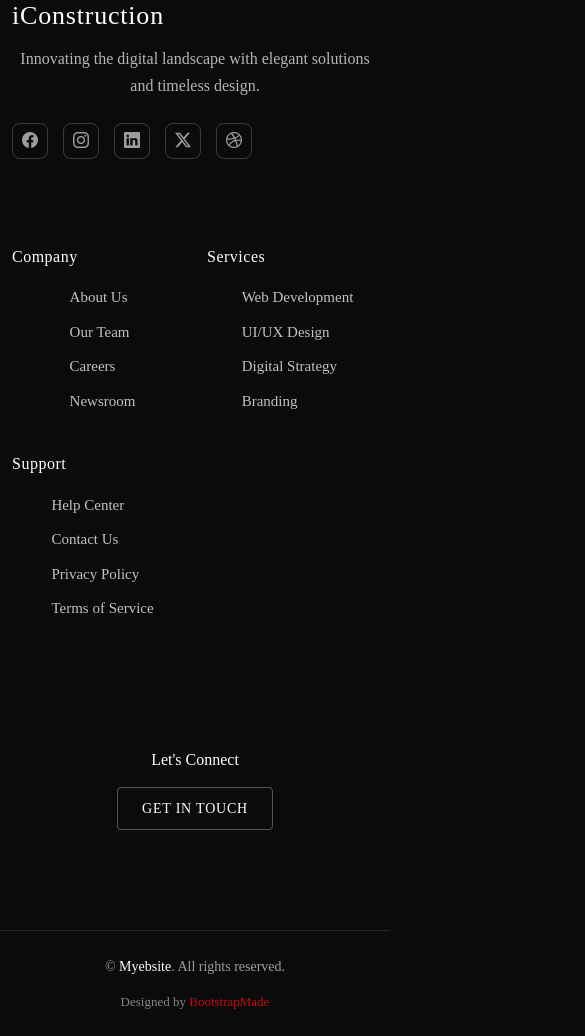
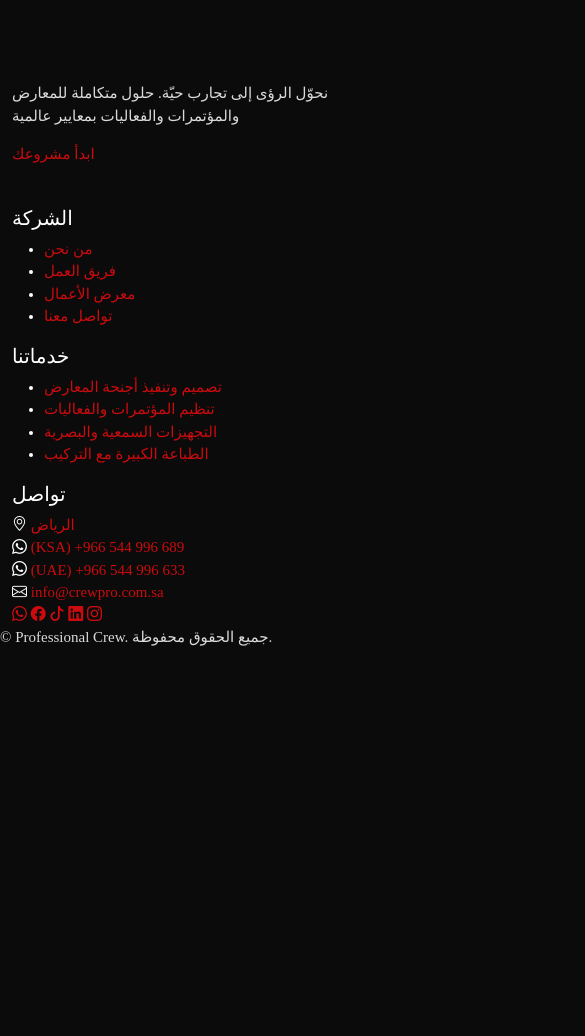
Before and after one commit to Nmkqr/cpp, a plain HTML site: page starter-page.html in a window 390 px wide. Shown: the part 913-1949 px from the top of the page, 585 px wide, since content can reach past the window. After the commit the page ends 1578 px from the top, so only its background shows below. Drawn offline with Linux system fonts and the light colour scheme.

Commit message:
Update starter-page.html

```diff
--- a/starter-page.html
+++ b/starter-page.html
@@ -4,7 +4,7 @@
 <head>
   <meta charset="utf-8">
   <meta content="width=device-width, initial-scale=1.0" name="viewport">
-  <title>Starter Page - iConstruction Bootstrap Template</title>
+  <title>Starter Page </title>
   <meta name="description" content="">
   <meta name="keywords" content="">
 
@@ -37,179 +37,143 @@
 </head>
 
 <body class="starter-page-page">
-
   <header id="header" class="header d-flex align-items-center fixed-top">
     <div class="container-fluid container-xl position-relative d-flex align-items-center">
 
-      <a href="index.html" class="logo d-flex align-items-center me-auto">
-        <!-- Uncomment the line below if you also wish to use an image logo -->
-        <!-- <img src="assets/img/logo.webp" alt=""> -->
-        <h1 class="sitename">iConstruction</h1>
+      <a href="index.html" class="logo d-flex align-items-center">
+        <img src="assets/img/logo-dark.png" alt="Professional Crew">
       </a>
 
       <nav id="navmenu" class="navmenu">
         <ul>
-          <li><a href="index.html">Home</a></li>
-          <li><a href="about.html">About</a></li>
-          <li><a href="services.html">Services</a></li>
-          <li><a href="projects.html">Projects</a></li>
-          <li><a href="team.html">Team</a></li>
-          <li class="dropdown"><a href="#"><span>More Pages</span> <i class="bi bi-chevron-down toggle-dropdown"></i></a>
-            <ul>
-              <li><a href="service-details.html">Service Details</a></li>
-              <li><a href="project-details.html">Project Details</a></li>
-              <li><a href="quote.html">Quote Form</a></li>
-              <li><a href="terms.html">Terms</a></li>
-              <li><a href="privacy.html">Privacy</a></li>
-              <li><a href="404.html">404</a></li>
-            </ul>
-          </li>
-          <li class="dropdown"><a href="#"><span>Dropdown</span> <i class="bi bi-chevron-down toggle-dropdown"></i></a>
-            <ul>
-              <li><a href="#">Dropdown 1</a></li>
-              <li class="dropdown"><a href="#"><span>Deep Dropdown</span> <i class="bi bi-chevron-down toggle-dropdown"></i></a>
-                <ul>
-                  <li><a href="#">Deep Dropdown 1</a></li>
-                  <li><a href="#">Deep Dropdown 2</a></li>
-                  <li><a href="#">Deep Dropdown 3</a></li>
-                  <li><a href="#">Deep Dropdown 4</a></li>
-                  <li><a href="#">Deep Dropdown 5</a></li>
-                </ul>
-              </li>
-              <li><a href="#">Dropdown 2</a></li>
-              <li><a href="#">Dropdown 3</a></li>
-              <li><a href="#">Dropdown 4</a></li>
-            </ul>
-          </li>
-          <li><a href="contact.html">Contact</a></li>
+          <li><a href="index.html">الرئيسية</a></li>
+          <li><a href="about.html">من نحن</a></li>
+          <li><a href="services.html">خدماتنا</a></li>
+          <li><a href="projects.html">معرض الأعمال</a></li>
+          <li><a href="team.html">فريق العمل</a></li>
+          <li><a href="terms.html">عملاؤنا</a></li>
+          <li><a href="contact.html">تواصل معنا</a></li>
+
+          <!-- تتبع مشروعك -->
+          <li><a href="service-details.html" class="active">تتبّع مشروعك</a></li>
         </ul>
+
         <i class="mobile-nav-toggle d-xl-none bi bi-list"></i>
       </nav>
 
-      <a class="btn-getstarted d-none d-sm-block" href="quote.html">Request Quote</a>
+      <a class="btn-getstarted d-none d-sm-block" href="quote.html">اطلب عرض سعر</a>
 
     </div>
   </header>
 
-  <main class="main">
 
-    <!-- Page Title -->
-    <div class="page-title dark-background" data-aos="fade" style="background-image: url(assets/img/construction/showcase-2.webp);">
-      <div class="container position-relative">
-        <h1>Starter Page</h1>
-        <p>Esse dolorum voluptatum ullam est sint nemo et est ipsa porro placeat quibusdam quia assumenda numquam molestias.</p>
-        <nav class="breadcrumbs">
-          <ol>
-            <li><a href="index.html">Home</a></li>
-            <li class="current">Starter Page</li>
-          </ol>
-        </nav>
-      </div>
-    </div><!-- End Page Title -->
+=
+<footer id="footer" class="footer dark-background footer-pro">
 
-    <!-- Starter Section Section -->
-    <section id="starter-section" class="starter-section section">
+  <div class="container">
 
-      <!-- Section Title -->
-      <div class="container section-title" data-aos="fade-up">
-        <h2>Starter Section</h2>
-        <p>Necessitatibus eius consequatur ex aliquid fuga eum quidem sint consectetur velit</p>
-      </div><!-- End Section Title -->
+    <div class="footer-top">
+      <div class="footer-grid">
 
-      <div class="container" data-aos="fade-up">
-        <p>Use this page as a starter for your own custom pages.</p>
-      </div>
+        <!-- Brand -->
+        <div class="footer-col footer-brand">
+          <a href="index.html" class="footer-logo">
+            <img src="assets/img/logo-dark.png" alt="Professional Crew Logo">
+          </a>
 
-    </section><!-- /Starter Section Section -->
+<p class="footer-desc">
+  نحوّل الرؤى إلى تجارب حيّة.
+  حلول متكاملة للمعارض والمؤتمرات والفعاليات بمعايير عالمية
+</p>
 
-  </main>
+          <a href="quote.html" class="footer-cta-btn">
+            ابدأ مشروعك
 
-  <footer id="footer" class="footer dark-background">
+          </a>
+        </div>
 
-    <div class="container">
-      <div class="row gy-5">
+        <!-- Company -->
+        <div class="footer-col">
+          <h5 class="footer-title">الشركة</h5>
+          <ul class="footer-links">
+            <li><a href="about.html">من نحن</a></li>
+            <li><a href="team.html">فريق العمل</a></li>
+            <li><a href="projects.html">معرض الأعمال</a></li>
+            <li><a href="contact.html">تواصل معنا</a></li>
+          </ul>
+        </div>
 
-        <div class="col-lg-4">
-          <div class="footer-brand">
-            <a href="index.html" class="logo d-flex align-items-center mb-3">
-              <span class="sitename">iConstruction</span>
-            </a>
-            <p class="tagline">Innovating the digital landscape with elegant solutions and timeless design.</p>
+        <!-- Services -->
+        <div class="footer-col">
+          <h5 class="footer-title">خدماتنا</h5>
+          <ul class="footer-links">
+            <li><a href="services.html">تصميم وتنفيذ أجنحة المعارض</a></li>
+            <li><a href="services.html">تنظيم المؤتمرات والفعاليات</a></li>
+            <li><a href="services.html">التجهيزات السمعية والبصرية</a></li>
+            <li><a href="services.html">الطباعة الكبيرة مع التركيب</a></li>
+          </ul>
+        </div>
 
-            <div class="social-links mt-4">
-              <a href="#" aria-label="Facebook"><i class="bi bi-facebook"></i></a>
-              <a href="#" aria-label="Instagram"><i class="bi bi-instagram"></i></a>
-              <a href="#" aria-label="LinkedIn"><i class="bi bi-linkedin"></i></a>
-              <a href="#" aria-label="Twitter"><i class="bi bi-twitter-x"></i></a>
-              <a href="#" aria-label="Dribbble"><i class="bi bi-dribbble"></i></a>
+        <!-- Contact -->
+        <div class="footer-col">
+          <h5 class="footer-title">تواصل</h5>
+
+<div class="footer-item">
+  <i class="bi bi-geo-alt"></i>
+  <a
+    href="https://www.google.com/maps/place/24%C2%B037'38.2%22N+46%C2%B046'17.4%22E/@24.627247,46.771679,18z/data=!4m4!3m3!8m2!3d24.6272703!4d46.7715083?hl=en&entry=ttu&g_ep=EgoyMDI2MDEyNS4wIKXMDSoASAFQAw%3D%3D"
+    target="_blank"
+    rel="noopener"
+  >
+    الرياض
+  </a>
+</div>
+
+            <div class="footer-item">
+              <i class="bi bi-whatsapp"></i>
+              <a class="ltr"
+                 target="_blank" rel="noopener"
+                 href="https://wa.me/966544996689?text=%D9%85%D8%B1%D8%AD%D8%A8%D8%A7%D9%8B%20%D8%8C%20%D8%A3%D8%B1%D8%BA%D8%A8%20%D9%81%D9%8A%20%D8%B9%D8%B1%D8%B6%20%D8%B3%D8%B9%D8%B1%20%D9%84%D8%AA%D9%86%D9%81%D9%8A%D8%B0%20%D8%AC%D9%86%D8%A7%D8%AD%2F%D9%81%D8%B9%D8%A7%D9%84%D9%8A%D8%A9">
+                (KSA) +966 544 996 689
+              </a>
+            </div>
+
+            <div class="footer-item">
+              <i class="bi bi-whatsapp"></i>
+              <a class="ltr"
+                 target="_blank" rel="noopener"
+                 href="https://wa.me/966544996633?text=%D9%85%D8%B1%D8%AD%D8%A8%D8%A7%D9%8B%20%D8%8C%20%D8%A3%D8%B1%D8%BA%D8%A8%20%D9%81%D9%8A%20%D8%B9%D8%B1%D8%B6%20%D8%B3%D8%B9%D8%B1%20%D9%84%D8%AA%D9%86%D9%81%D9%8A%D8%B0%20%D8%AC%D9%86%D8%A7%D8%AD%2F%D9%81%D8%B9%D8%A7%D9%84%D9%8A%D8%A9">
+                (UAE) +966 544 996 633
+              </a>
+            </div>
+
+            <div class="footer-item">
+              <i class="bi bi-envelope"></i>
+              <a href="mailto:info@crewpro.com.sa">info@crewpro.com.sa</a>
             </div>
           </div>
-        </div>
 
-        <div class="col-lg-6">
-          <div class="footer-links-grid">
-            <div class="row">
-              <div class="col-6 col-md-4">
-                <h5>Company</h5>
-                <ul class="list-unstyled">
-                  <li><a href="#">About Us</a></li>
-                  <li><a href="#">Our Team</a></li>
-                  <li><a href="#">Careers</a></li>
-                  <li><a href="#">Newsroom</a></li>
-                </ul>
-              </div>
-              <div class="col-6 col-md-4">
-                <h5>Services</h5>
-                <ul class="list-unstyled">
-                  <li><a href="#">Web Development</a></li>
-                  <li><a href="#">UI/UX Design</a></li>
-                  <li><a href="#">Digital Strategy</a></li>
-                  <li><a href="#">Branding</a></li>
-                </ul>
-              </div>
-              <div class="col-6 col-md-4">
-                <h5>Support</h5>
-                <ul class="list-unstyled">
-                  <li><a href="#">Help Center</a></li>
-                  <li><a href="#">Contact Us</a></li>
-                  <li><a href="#">Privacy Policy</a></li>
-                  <li><a href="#">Terms of Service</a></li>
-                </ul>
-              </div>
-            </div>
+          <div class="footer-social">
+            <a href="https://wa.me/966544996689" target="_blank" aria-label="WhatsApp"><i class="bi bi-whatsapp"></i></a>
+            <a href="https://www.facebook.com/profile.php?id=61563945700442&mibextid=LQQJ4d" target="_blank" aria-label="Facebook"><i class="bi bi-facebook"></i></a>
+            <a href="https://www.tiktok.com/@crew_pro" target="_blank" aria-label="TikTok"><i class="bi bi-tiktok"></i></a>
+            <a href="https://www.linkedin.com/company/crewpro-production-house/" target="_blank" aria-label="LinkedIn"><i class="bi bi-linkedin"></i></a>
+            <a href="https://www.instagram.com/CREW_PRO" target="_blank" aria-label="Instagram"><i class="bi bi-instagram"></i></a>
           </div>
-        </div>
 
-        <div class="col-lg-2">
-          <div class="footer-cta">
-            <h5>Let's Connect</h5>
-            <a href="contact.html" class="btn btn-outline">Get in Touch</a>
-          </div>
         </div>
 
       </div>
     </div>
 
-    <div class="footer-bottom">
-      <div class="container">
-        <div class="row">
-          <div class="col-12">
-            <div class="footer-bottom-content">
-              <p class="mb-0">© <span class="sitename">Myebsite</span>. All rights reserved.</p>
-              <div class="credits">
-                <!-- All the links in the footer should remain intact. -->
-                <!-- You can delete the links only if you've purchased the pro version. -->
-                <!-- Licensing information: https://bootstrapmade.com/license/ -->
-                <!-- Purchase the pro version with working PHP/AJAX contact form: [buy-url] -->
-                Designed by <a href="https://bootstrapmade.com/">BootstrapMade</a>
-              </div>
-            </div>
-          </div>
-        </div>
-      </div>
+    <!-- Bottom -->
+    <div class="footer-bottom-pro">
+      <p>© <span class="sitename">Professional Crew</span>. جميع الحقوق محفوظة.</p>
     </div>
 
-  </footer>
+  </div>
+
+</footer>
 
   <!-- Scroll Top -->
   <a href="#" id="scroll-top" class="scroll-top d-flex align-items-center justify-content-center"><i class="bi bi-arrow-up-short"></i></a>
```
